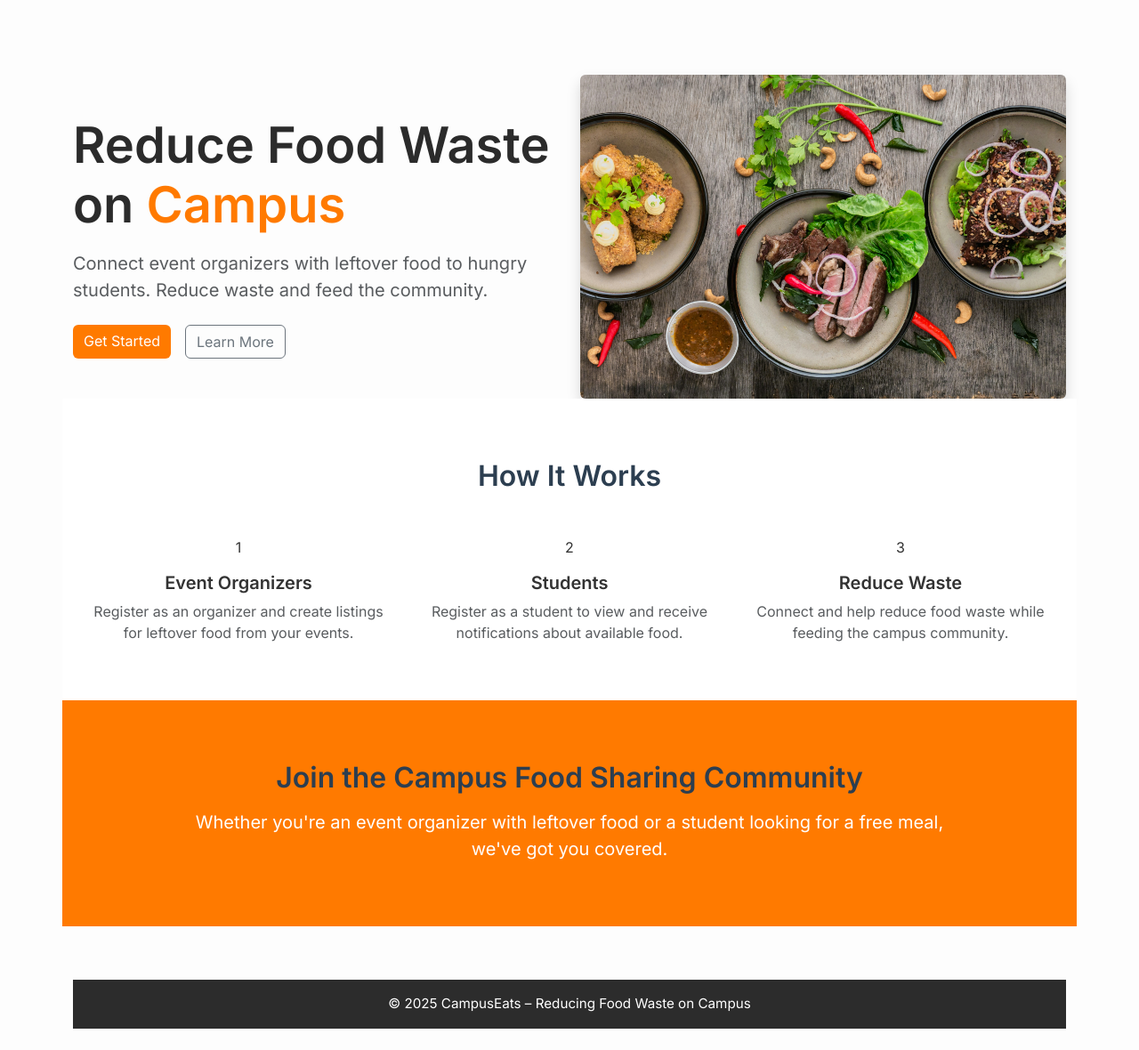
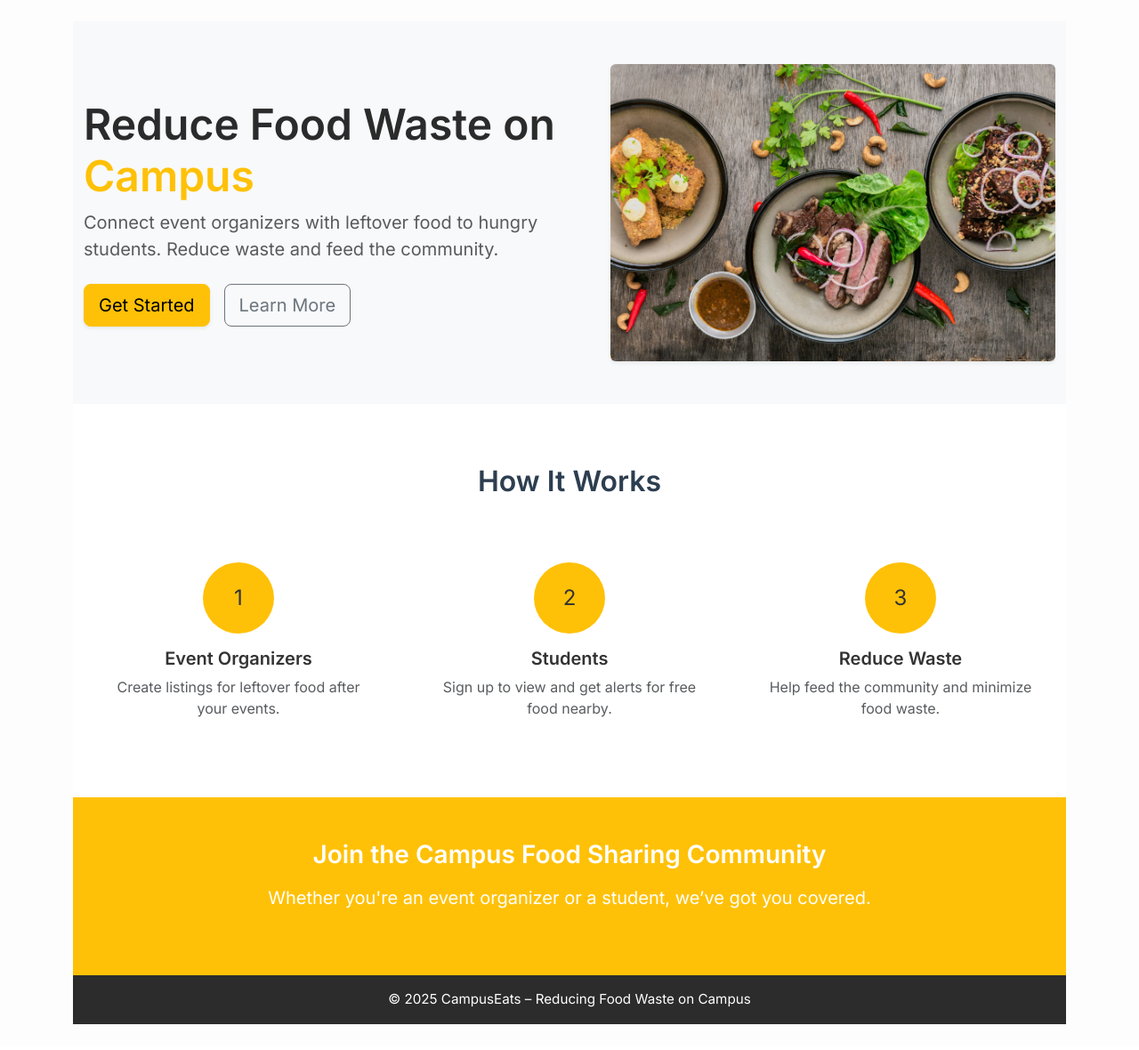
Before and after one commit to amira-abdelmohsen/free-food-hunters, a Flask app: page / in a window 1280 px wide. Shown: the part 64-1244 px from the top of the page at 89% size. After the commit the page ends 1215 px from the top, so only its background shows below. Run offline with Flask 3, Linux system fonts and the light colour scheme.

Commit message:
Enhanced UI

```diff
--- a/templates/index.html
+++ b/templates/index.html
@@ -3,71 +3,63 @@
 {% block title %}Home - Free Food Finder{% endblock %}
 
 {% block content %}
-<div class="row align-items-center hero-section">
-  <div class="col-lg-6 text-center text-lg-start">
-    <h1 class="display-4 fw-bold mb-3">
-      Reduce Food Waste on <span class="highlight">Campus</span>
-    </h1>
-    <p class="lead text-muted mb-4">
-      Connect event organizers with leftover food to hungry students. Reduce waste and feed the community.
-    </p>
-    <div class="d-flex justify-content-center justify-content-lg-start">
-      <div class="d-flex gap-3">
-        <a href="/login" class="btn btn-primary">Get Started</a>
-        <a href="/about" class="btn btn-outline-secondary">Learn More</a>
+<!-- Hero Section -->
+<section class="bg-light py-5 text-center text-md-start">
+  <div class="container d-flex flex-column flex-md-row align-items-center">
+    <div class="me-md-5 mb-4 mb-md-0" style="max-width: 600px;">
+      <h1 class="display-5 fw-bold">Reduce Food Waste on <span class="text-warning">Campus</span></h1>
+      <p class="lead text-muted">
+        Connect event organizers with leftover food to hungry students. Reduce waste and feed the community.
+      </p>
+      <div class="d-flex gap-3 mt-4">
+        <a href="{{ url_for('login') }}" class="btn btn-warning btn-lg shadow-sm">Get Started</a>
+        <a href="{{ url_for('login') }}" class="btn btn-outline-secondary btn-lg">Learn More</a>
       </div>
     </div>
+    <img src="{{ url_for('static', filename='image/lily-banse--YHSwy6uqvk-unsplash.jpg') }}"
+         class="img-fluid rounded shadow-sm" alt="Food Image" style="max-width: 500px;">
   </div>
-  <div class="col-lg-6 text-center">
-    <img src="{{ url_for('static', filename='image/lily-banse--YHSwy6uqvk-unsplash.jpg') }}"
-     alt="Food image"
-     class="img-fluid rounded shadow">
+</section>
 
-  </div>
-  <!-- How It Works Section -->
-<section class="how-it-works py-5 bg-white">
-  <div class="container text-center">
+<!-- How It Works Section -->
+<section class="bg-white py-5 text-center">
+  <div class="container">
     <h2 class="fw-bold mb-5">How It Works</h2>
     <div class="row g-4">
-      <!-- Step 1 -->
       <div class="col-md-4">
-        <div class="step-number">1</div>
-        <h5 class="fw-bold mt-3">Event Organizers</h5>
-        <p class="text-muted">
-          Register as an organizer and create listings for leftover food from your events.
-        </p>
+        <div class="p-4">
+          <div class="bg-warning rounded-circle mx-auto mb-3" style="width: 80px; height: 80px; display: flex; align-items: center; justify-content: center; font-size: 24px;">1</div>
+          <h5 class="fw-semibold">Event Organizers</h5>
+          <p class="text-muted">Create listings for leftover food after your events.</p>
+        </div>
       </div>
-      <!-- Step 2 -->
       <div class="col-md-4">
-        <div class="step-number">2</div>
-        <h5 class="fw-bold mt-3">Students</h5>
-        <p class="text-muted">
-          Register as a student to view and receive notifications about available food.
-        </p>
+        <div class="p-4">
+          <div class="bg-warning rounded-circle mx-auto mb-3" style="width: 80px; height: 80px; display: flex; align-items: center; justify-content: center; font-size: 24px;">2</div>
+          <h5 class="fw-semibold">Students</h5>
+          <p class="text-muted">Sign up to view and get alerts for free food nearby.</p>
+        </div>
       </div>
-      <!-- Step 3 -->
       <div class="col-md-4">
-        <div class="step-number">3</div>
-        <h5 class="fw-bold mt-3">Reduce Waste</h5>
-        <p class="text-muted">
-          Connect and help reduce food waste while feeding the campus community.
-        </p>
+        <div class="p-4">
+          <div class="bg-warning rounded-circle mx-auto mb-3" style="width: 80px; height: 80px; display: flex; align-items: center; justify-content: center; font-size: 24px;">3</div>
+          <h5 class="fw-semibold">Reduce Waste</h5>
+          <p class="text-muted">Help feed the community and minimize food waste.</p>
+        </div>
       </div>
     </div>
   </div>
 </section>
-<!-- Call to Action Section -->
-<section class="cta-section text-white text-center py-5">
+
+<!-- Call to Action -->
+<section class="bg-warning text-white py-5 text-center">
   <div class="container">
-    <h2 class="fw-bold mb-3">Join the Campus Food Sharing Community</h2>
-    <p class="lead mb-4">
-      Whether you're an event organizer with leftover food or a student looking for a free meal,<br>
-      we've got you covered.
-    </p>
-
-    </div>
+    <h3 class="fw-bold mb-3">Join the Campus Food Sharing Community</h3>
+    <p class="lead mb-4">Whether you're an event organizer or a student, we’ve got you covered.</p>
+    <div class="d-flex justify-content-center gap-3 flex-wrap">
   </div>
 </section>
+
 
 <!-- Footer -->
 <footer class="footer-section text-center text-white py-3">
```
Also changed, not shown: static/css/styles.css (line endings or trailing spaces).
